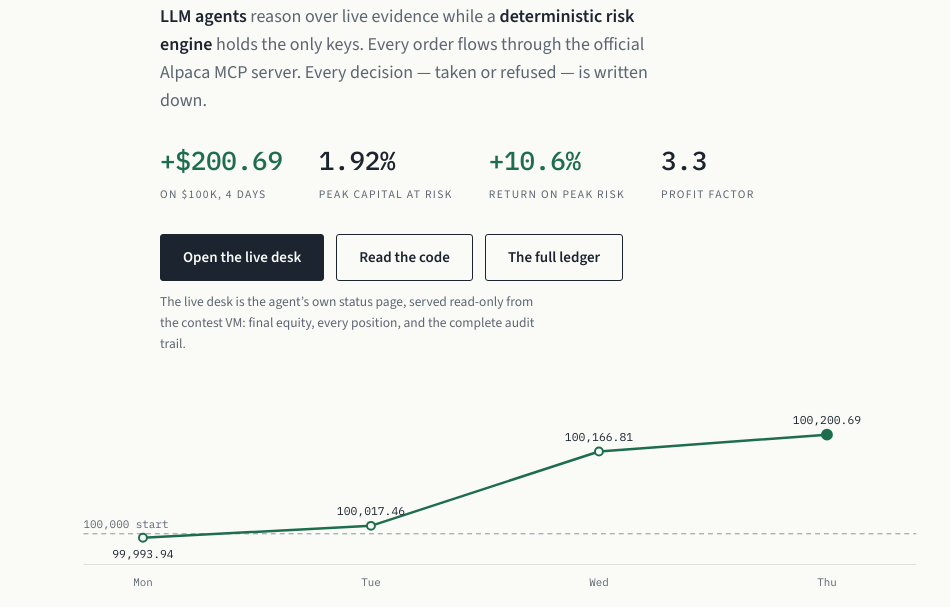
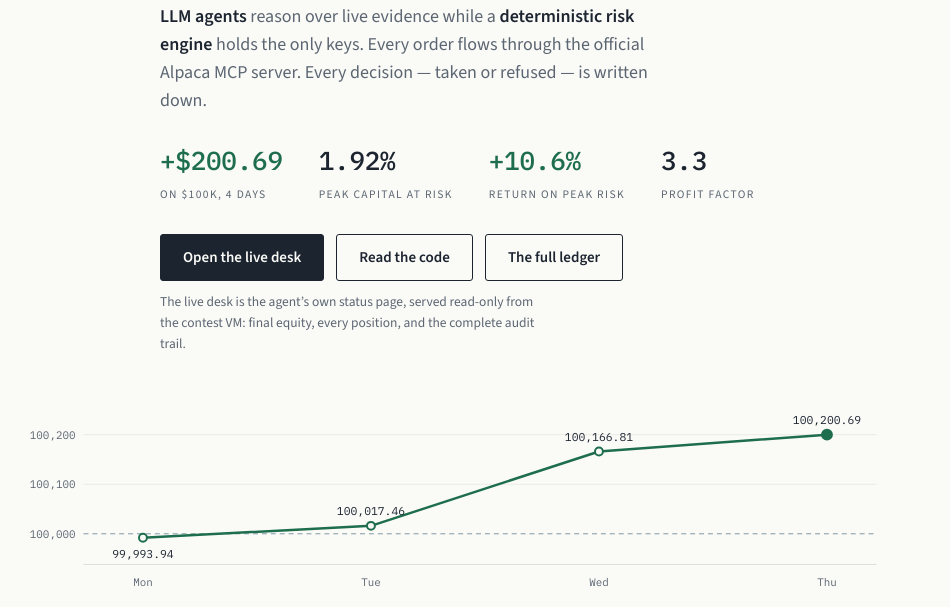
Before and after one commit to Jashwanth63/HedgeMePlease, a plain HTML site: page docs/index.html in a window 1280 px wide. Shown: the part 313-920 px from the top of the page, without its empty margins (0-950 px from the left). Drawn offline with nearby package versions, Linux system fonts and the light colour scheme.

Commit message:
Landing chart: labeled scale and honest window note
Co-Authored-By: Claude Fable 5 <noreply@anthropic.com>

```diff
--- a/docs/index.html
+++ b/docs/index.html
@@ -138,9 +138,13 @@
 
 <div class="heroline wrap">
   <svg viewBox="0 0 920 210" role="img" aria-label="Account equity, Monday through Thursday">
-    <line x1="60" y1="170" x2="900" y2="170" stroke="var(--hairline)" stroke-width="1"/>
-    <line x1="60" y1="139" x2="900" y2="139" stroke="var(--steel)" stroke-width="1" stroke-dasharray="5 4" opacity="0.6"/>
-    <text x="60" y="133">100,000 start</text>
+    <line x1="60" y1="170" x2="860" y2="170" stroke="var(--hairline)" stroke-width="1"/>
+    <line x1="60" y1="139" x2="860" y2="139" stroke="var(--steel)" stroke-width="1" stroke-dasharray="5 4" opacity="0.6"/>
+    <line x1="60" y1="89" x2="860" y2="89" stroke="var(--hairline)" stroke-width="1" opacity="0.55"/>
+    <line x1="60" y1="39" x2="860" y2="39" stroke="var(--hairline)" stroke-width="1" opacity="0.55"/>
+    <text x="52" y="143" text-anchor="end">100,000</text>
+    <text x="52" y="93" text-anchor="end">100,100</text>
+    <text x="52" y="43" text-anchor="end">100,200</text>
     <polyline points="120,143 350,131 580,56 810,39" fill="none" stroke="var(--gain)" stroke-width="2.5" stroke-linejoin="round"/>
     <circle cx="120" cy="143" r="4" fill="var(--paper)" stroke="var(--gain)" stroke-width="2"/>
     <circle cx="350" cy="131" r="4" fill="var(--paper)" stroke="var(--gain)" stroke-width="2"/>
@@ -155,6 +159,8 @@
     <text x="580" y="192" text-anchor="middle">Wed</text>
     <text x="810" y="192" text-anchor="middle">Thu</text>
   </svg>
+  <p style="font-family:'IBM Plex Mono',Consolas,monospace; font-size:11.5px; color:var(--slate); margin:2px 0 0;">
+  Official daily closes from Alpaca, drawn to scale: the full vertical window is $250 on a $100,000 account.</p>
 </div>
 
 <section class="wrap">
```
